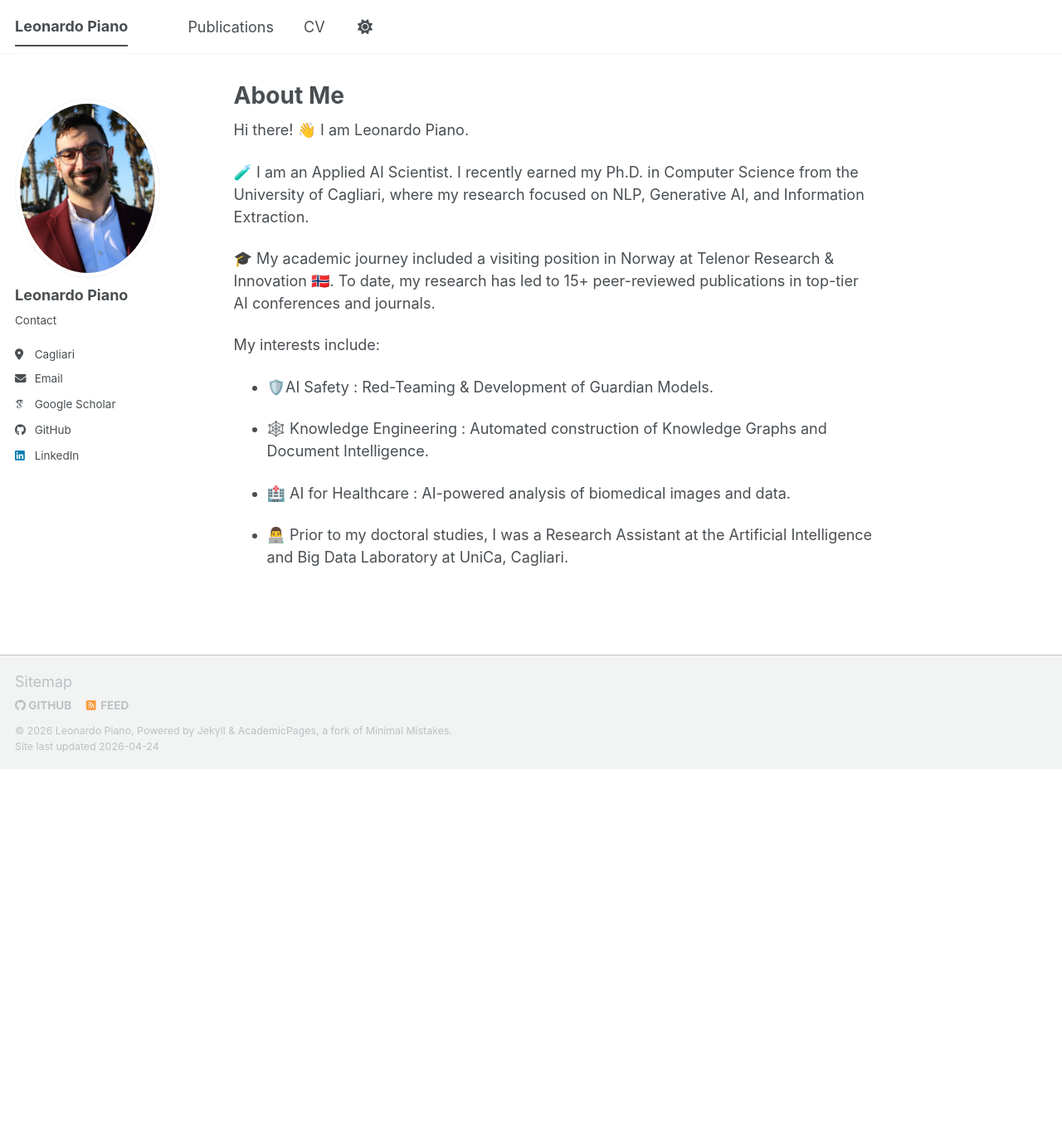
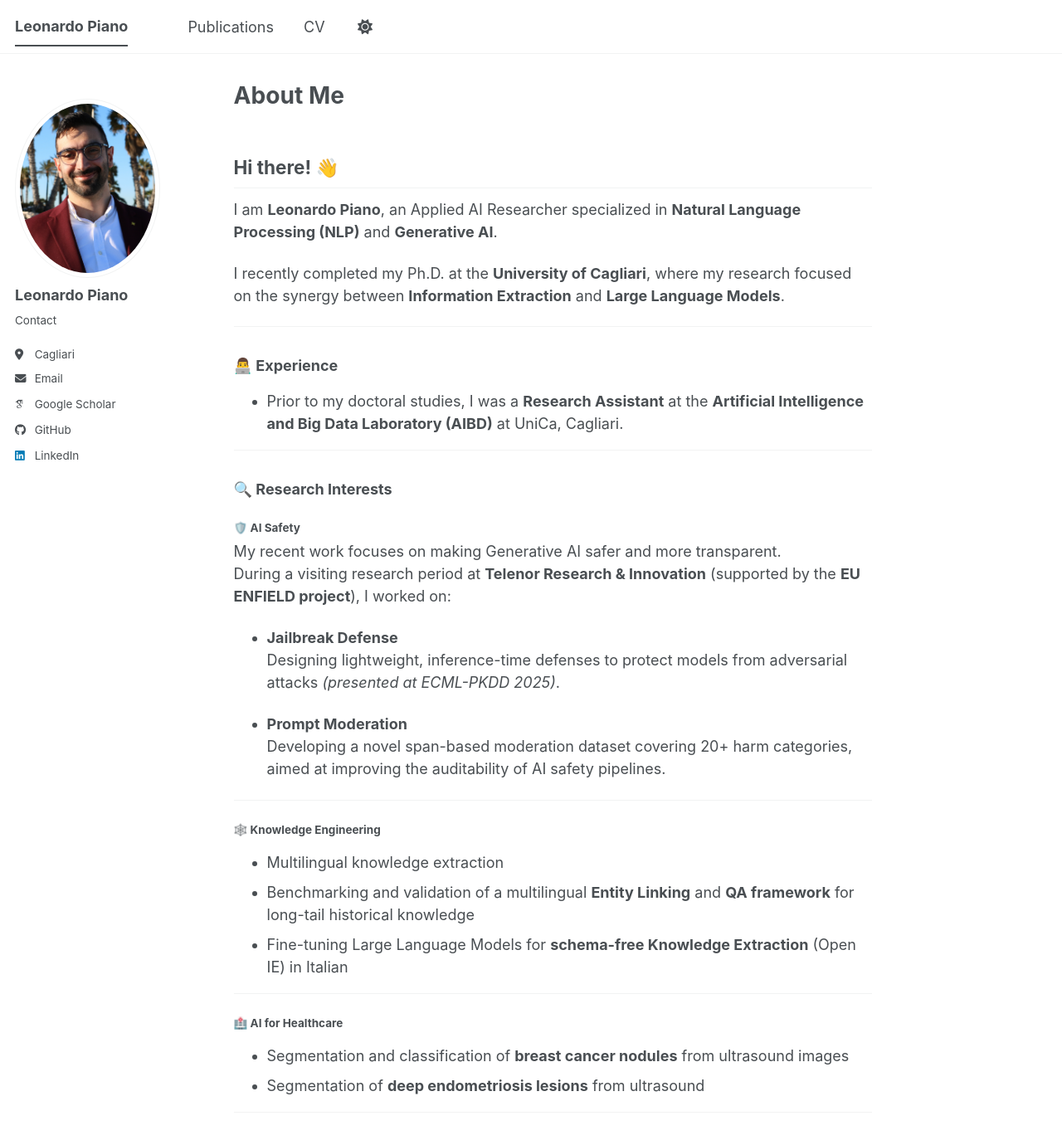
Before and after one commit to leonardoPiano/leonardoPiano.github.io, a Jekyll site: the page built from _pages/about.md, in a window 1280 px wide and 1400 px high. Shown: the top 1380 px of the window at 83% size. Built offline with Jekyll 4.4.1, drawn with Linux system fonts in a browser that asks for light colours; some web fonts are replaced; a script bundle is joined from its source files by our own code; library files that are not in the unit come from our copies.

Commit message:
about
about

```diff
--- a/_pages/about.md
+++ b/_pages/about.md
@@ -7,19 +7,43 @@ redirect_from:
   - /about.html
 ---
 
+## Hi there! 👋
 
-Hi there! 👋 I am Leonardo Piano.
+I am **Leonardo Piano**, an Applied AI Researcher specialized in **Natural Language Processing (NLP)** and **Generative AI**.
 
-🧪 I am an Applied AI Scientist. I recently earned my Ph.D. in Computer Science from the University of Cagliari, where my research focused on NLP, Generative AI, and Information Extraction.
+I recently completed my Ph.D. at the **University of Cagliari**, where my research focused on the synergy between **Information Extraction** and **Large Language Models**.
 
-🎓 My academic journey included a visiting position in Norway at Telenor Research & Innovation 🇳🇴. To date, my research has led to 15+ peer-reviewed publications in top-tier AI conferences and journals.
+---
 
-My interests include:
+### 👨‍💻 Experience
 
-- 🛡️AI Safety : Red-Teaming & Development of Guardian Models.
+- Prior to my doctoral studies, I was a **Research Assistant** at the **Artificial Intelligence and Big Data Laboratory (AIBD)** at UniCa, Cagliari.
 
-- 🕸️ Knowledge Engineering : Automated construction of Knowledge Graphs and Document Intelligence.
+---
 
-- 🏥 AI for Healthcare : AI-powered analysis of biomedical images and data.
+### 🔍 Research Interests
 
-- 👨‍💻 Prior to my doctoral studies, I was a Research Assistant at the Artificial Intelligence and Big Data Laboratory at UniCa, Cagliari.
+#### 🛡️ AI Safety
+My recent work focuses on making Generative AI safer and more transparent.
+During a visiting research period at **Telenor Research & Innovation** (supported by the **EU ENFIELD project**), I worked on:
+
+- **Jailbreak Defense**
+  Designing lightweight, inference-time defenses to protect models from adversarial attacks *(presented at ECML-PKDD 2025)*.
+
+- **Prompt Moderation**
+  Developing a novel span-based moderation dataset covering 20+ harm categories, aimed at improving the auditability of AI safety pipelines.
+
+---
+
+#### 🕸️ Knowledge Engineering
+- Multilingual knowledge extraction
+- Benchmarking and validation of a multilingual **Entity Linking** and **QA framework** for long-tail historical knowledge
+- Fine-tuning Large Language Models for **schema-free Knowledge Extraction** (Open IE) in Italian
+
+---
+
+#### 🏥 AI for Healthcare
+- Segmentation and classification of **breast cancer nodules** from ultrasound images
+- Segmentation of **deep endometriosis lesions** from ultrasound
+
+---
```
Also changed, not shown: _pages/publications.md (+1 -1 lines).
